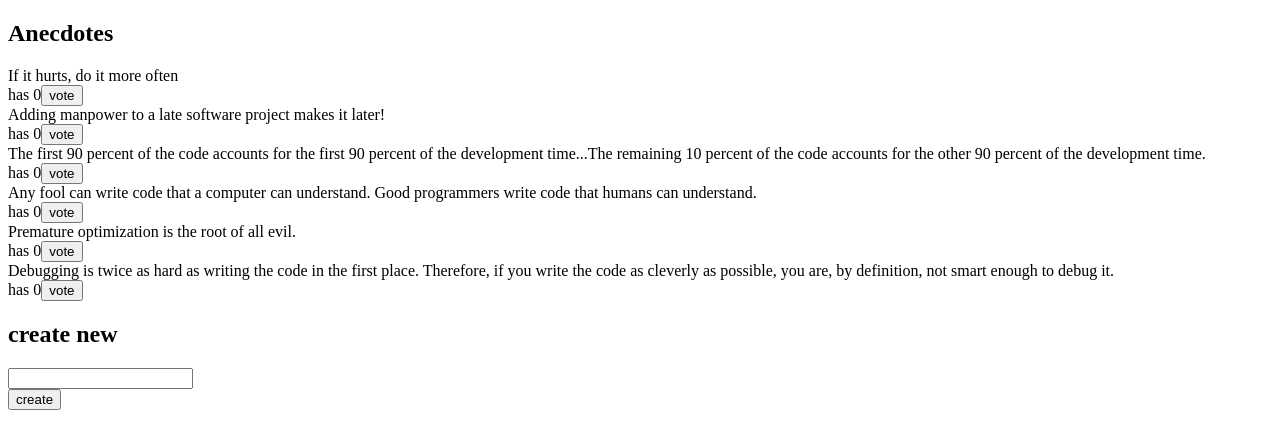
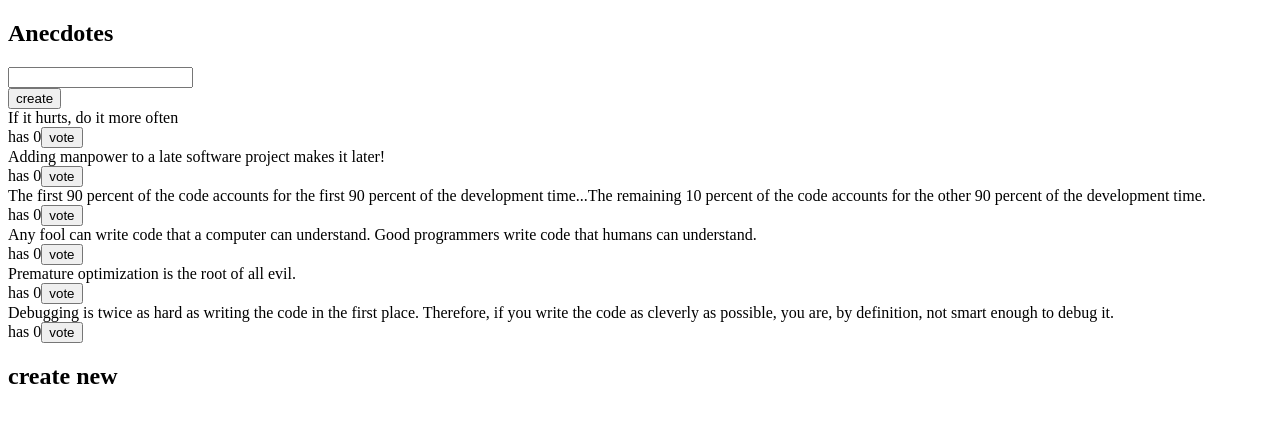
Before and after one commit to leeviallu/fullstack-hy-osa-6, a React (Create React App) app in the folder redux-anecdotes/: page / in a window 1280 px wide. Shown: the top 448 px of the page. Built offline with nearby package versions, Linux system fonts and the light colour scheme.

Commit message:
Restrukturointi komponentteihin valmis

```diff
--- a/redux-anecdotes/src/App.js
+++ b/redux-anecdotes/src/App.js
@@ -1,38 +1,12 @@
-import { useSelector, useDispatch } from 'react-redux'
-import { createAnecdote, voteAnecdote } from './reducers/anecdoteReducer'
+import AnecdoteForm from './components/AnecdoteForm'
+import AnecdoteList from './components/AnecdoteList'
 
 const App = () => {
-  const anecdotes = useSelector((state) => {
-    return state.sort((anecdote1, anecdote2) => anecdote2.votes - anecdote1.votes)
-  })
-  const dispatch = useDispatch()
-
-  const addAnecdote = (event) => {
-    event.preventDefault()
-    const content = event.target.anecdote.value
-    event.target.anecdote.value = ''
-    dispatch(createAnecdote(content))
-  }
-
   return (
     <div>
       <h2>Anecdotes</h2>
-      {anecdotes.map(anecdote =>
-        <div key={anecdote.id}>
-          <div>
-            {anecdote.content}
-          </div>
-          <div>
-            has {anecdote.votes}
-            <button onClick={() => dispatch(voteAnecdote(anecdote))}>vote</button>
-          </div>
-        </div>
-      )}
-      <h2>create new</h2>
-      <form onSubmit={addAnecdote}>
-        <div><input name='anecdote' /></div>
-        <button type='submit'>create</button>
-      </form>
+      <AnecdoteForm />
+      <AnecdoteList />
     </div>
   )
 }
--- /dev/null
+++ b/redux-anecdotes/src/components/AnecdoteForm.js
@@ -0,0 +1,20 @@
+import { useDispatch } from 'react-redux'
+import { createAnecdote } from '../reducers/anecdoteReducer'
+
+const AnecdoteForm = () => {
+    const dispatch = useDispatch()
+    const addAnecdote = (event) => {
+        event.preventDefault()
+        const content = event.target.anecdote.value
+        event.target.anecdote.value = ''
+        dispatch(createAnecdote(content))
+    }
+
+    return (
+        <form onSubmit={addAnecdote}>
+            <div><input name='anecdote' /></div>
+            <button type='submit'>create</button>
+        </form>
+    )
+}
+export default AnecdoteForm
--- /dev/null
+++ b/redux-anecdotes/src/components/AnecdoteList.js
@@ -0,0 +1,28 @@
+import { useSelector, useDispatch } from 'react-redux'
+import { voteAnecdote } from '../reducers/anecdoteReducer'
+
+const AnecdoteList = () => {
+    const anecdotes = useSelector((state) => {
+        return state.sort((anecdote1, anecdote2) => anecdote2.votes - anecdote1.votes)
+    })
+    const dispatch = useDispatch()
+
+
+    return (
+       <div>
+        {anecdotes.map(anecdote =>
+            <div key={anecdote.id}>
+            <div>
+                {anecdote.content}
+            </div>
+            <div>
+                has {anecdote.votes}
+                <button onClick={() => dispatch(voteAnecdote(anecdote))}>vote</button>
+            </div>
+            </div>
+        )}
+        <h2>create new</h2>
+       </div>
+    )
+}
+export default AnecdoteList
```
